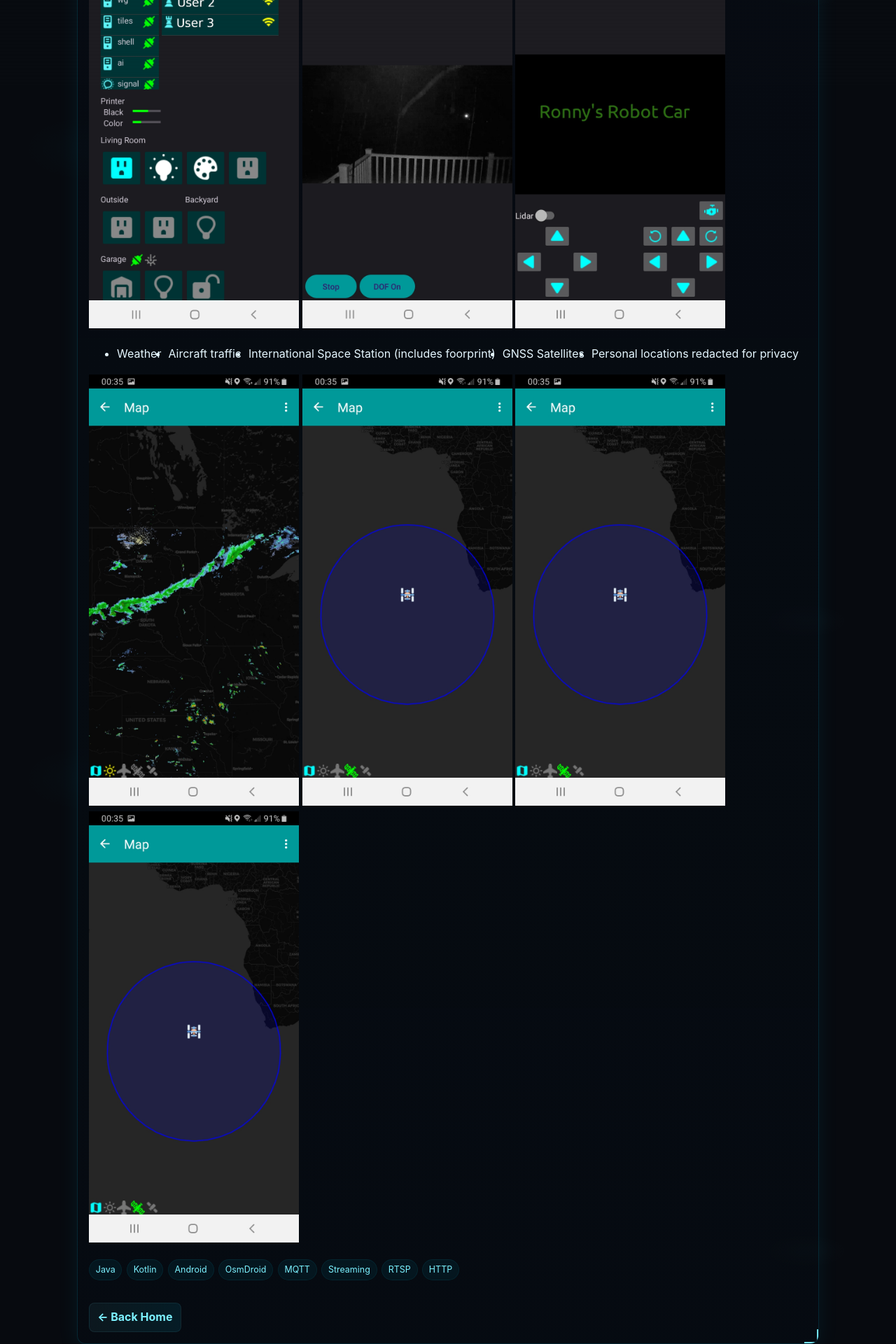
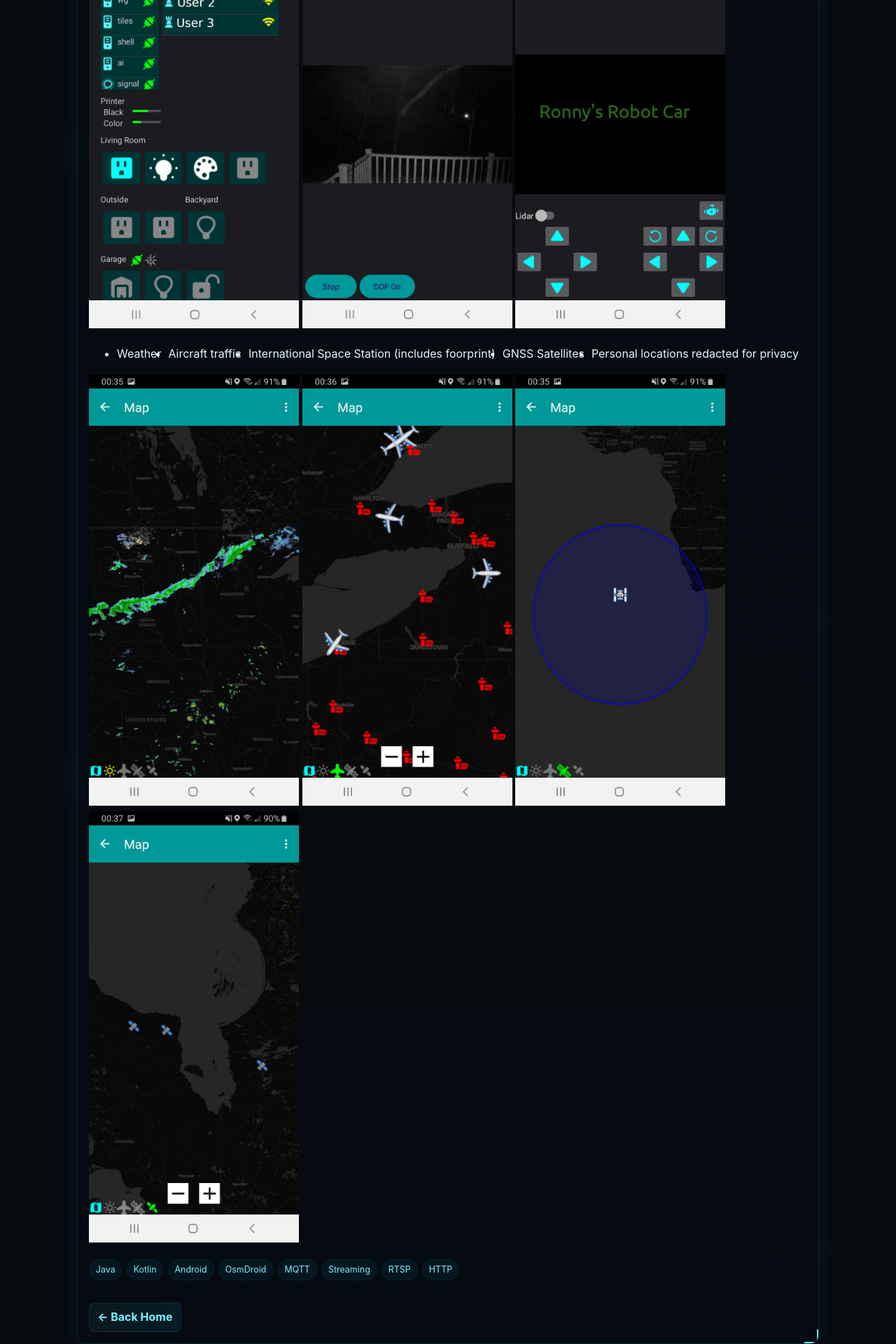
Before and after one commit to ronny-toribio/ronny-toribio.github.io, a Jekyll site: the page built from _projects/project4-citadel.md, in a window 1280 px wide. Shown: the part 778-2698 px from the top of the page at 70% size. Built offline with Jekyll 4.4.1, drawn with Linux system fonts in a browser that asks for light colours.

Commit message:
Update project4-citadel.md

```diff
--- a/_projects/project4-citadel.md
+++ b/_projects/project4-citadel.md
@@ -34,6 +34,6 @@ In addition to smart-home management, the application also serves as the primary
 - Personal locations redacted for privacy
 {: .img-row style="display:flex; gap:10px;"}
 ![weather](/assets/img/citadel/citadel-map-weather.jpg){: width="300" }
-![airtraffic](/assets/img/citadel/citadel-map-iss.jpg){: width="300" }
+![airtraffic](/assets/img/citadel/citadel-map-planes.jpg){: width="300" }
 ![ISS](/assets/img/citadel/citadel-map-iss.jpg){: width="300" }
-![GNSS Sats](/assets/img/citadel/citadel-map-iss.jpg){: width="300" }
+![GNSS Sats](/assets/img/citadel/citadel-map-sats.jpg){: width="300" }
```
